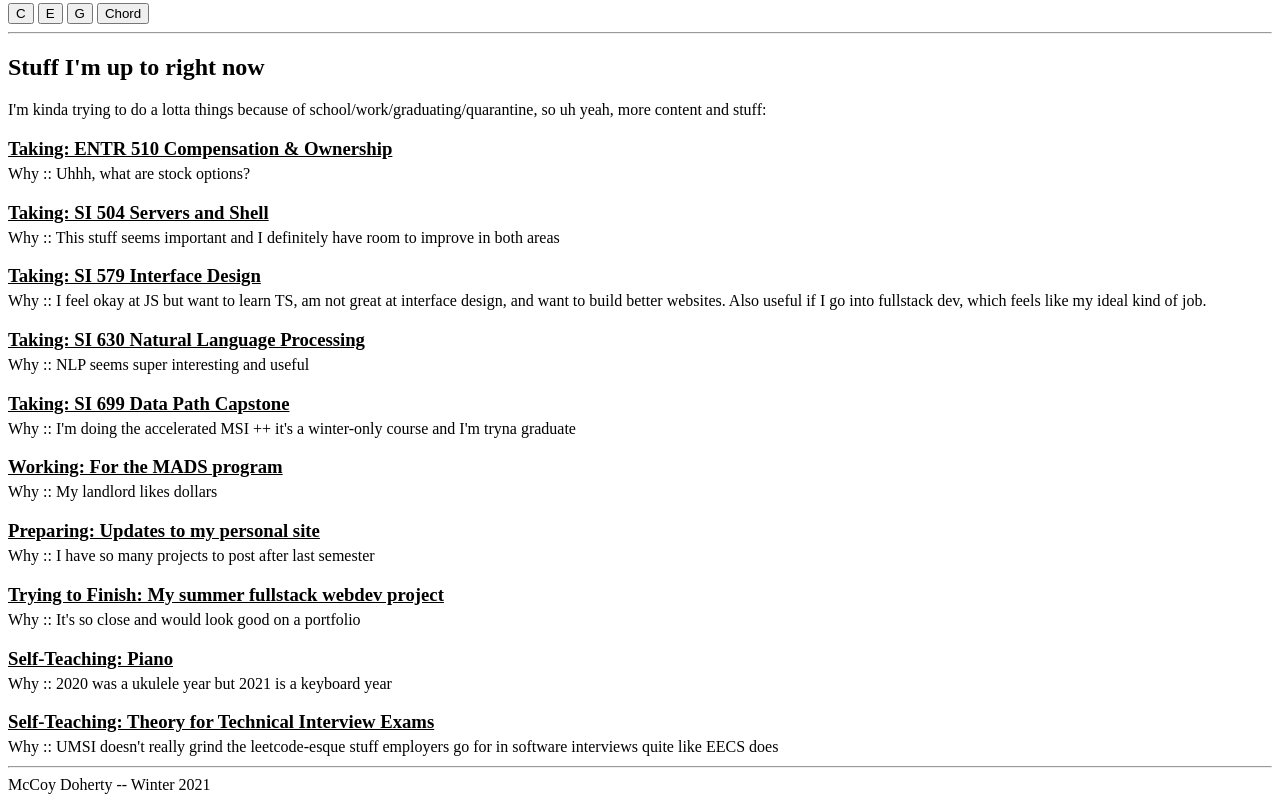
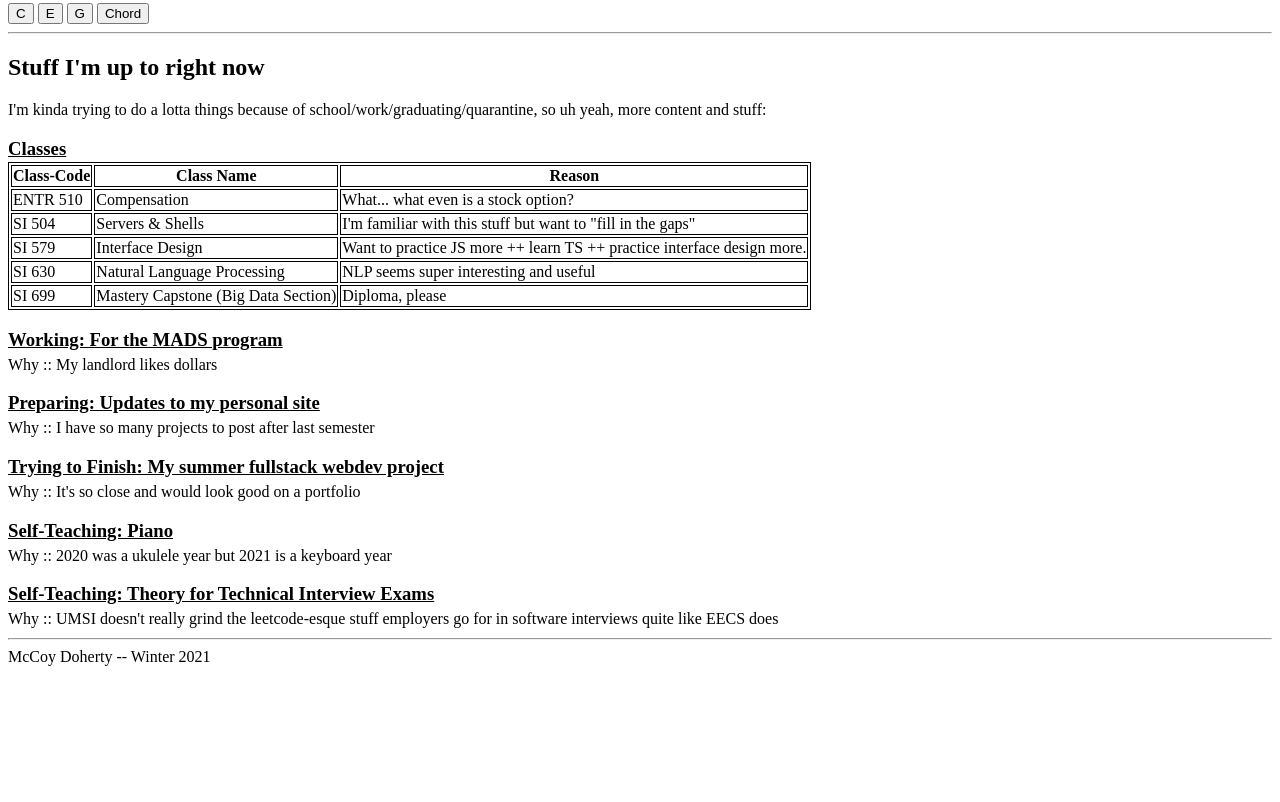
Before and after one commit to gitgravy97/msdoherty.github.io, a plain HTML site: page 579/homework1.html in a window 1280 px wide. Shown: the part 787-1589 px from the top of the page. After the commit the page ends 1461 px from the top, so only its background shows below. Drawn offline with Linux system fonts and the light colour scheme.

Commit message:
ah yeah tables exist

```diff
--- a/579/homework1.html
+++ b/579/homework1.html
@@ -8,6 +8,7 @@
     <style>
         h3 {text-decoration: underline; margin-bottom: 2px;}
         p {margin-bottom: 10px; margin-top: 5px;}
+        table, th, td {border: 1px solid;}
     </style>
     <script>
         var context = new AudioContext()
@@ -73,31 +74,40 @@
         <h2>Stuff I'm up to right now</h2>
         <p>I'm kinda trying to do a lotta things because of school/work/graduating/quarantine, so uh yeah, more content and stuff:</p>
 
+        <h3>Classes</h3>
         <section>
-            <h3>Taking: ENTR 510 Compensation & Ownership</h3>
-            <p>Why :: Uhhh, what are stock options?</p>
+            <table>
+                <thead><tr><th>Class-Code</th><th>Class Name</th><th>Reason</th></tr></thead>
+                <tbody>
+                    <tr>
+                        <td>ENTR 510</td>
+                        <td>Compensation</td>
+                        <td>What... what even is a stock option?</td>
+                    </tr>
+                    <tr>
+                        <td>SI 504</td>
+                        <td>Servers & Shells</td>
+                        <td>I'm familiar with this stuff but want to "fill in the gaps"</td>
+                    </tr>
+                    <tr>
+                        <td>SI 579</td>
+                        <td>Interface Design</td>
+                        <td>Want to practice JS more ++ learn TS ++ practice interface design more.</td>
+                    </tr>
+                    <tr>
+                        <td>SI 630</td>
+                        <td>Natural Language Processing</td>
+                        <td>NLP seems super interesting and useful</td>
+                    </tr>
+                    <tr>
+                        <td>SI 699</td>
+                        <td>Mastery Capstone (Big Data Section)</td>
+                        <td>Diploma, please</td>
+                    </tr>
+                </tbody>
+            </table>
         </section>
 
-        <section>
-            <h3>Taking: SI 504 Servers and Shell</h3>
-            <p>Why :: This stuff seems important and I definitely have room to improve in both areas</p>
-        </section>
-
-        <section>
-            <h3>Taking: SI 579 Interface Design</h3>
-            <p>Why :: I feel okay at JS but want to learn TS, am not great at interface design, and want to build better websites.
-                Also useful if I go into fullstack dev, which feels like my ideal kind of job.</p>
-        </section>
-
-        <section>
-            <h3>Taking: SI 630 Natural Language Processing</h3>
-            <p>Why :: NLP seems super interesting and useful</p>
-        </section>
-
-        <section>
-            <h3>Taking: SI 699 Data Path Capstone</h3>
-            <p>Why :: I'm doing the accelerated MSI ++ it's a winter-only course and I'm tryna graduate</p>
-        </section>
 
         <section>
             <h3>Working: For the MADS program</h3>
```
